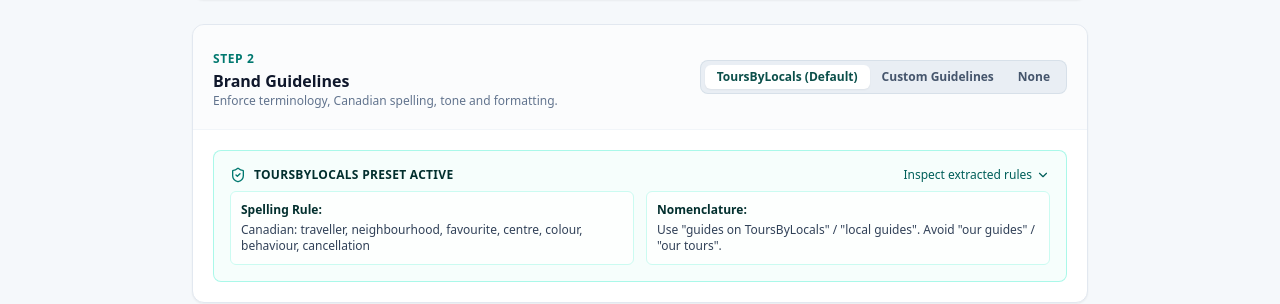
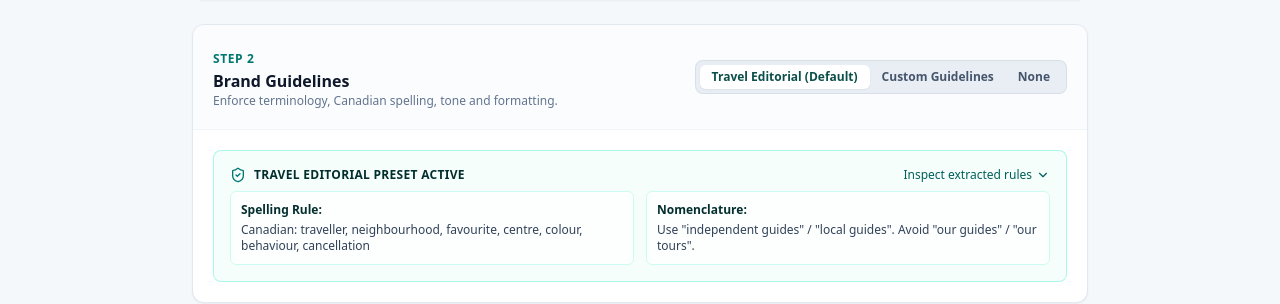
Before and after one commit to Ami55/blog-content-rewriter, a React (Vite) app: page / in a window 1280 px wide. Shown: the part 573-877 px from the top of the page. Built offline with nearby package versions, Linux system fonts and the light colour scheme.

Commit message:
Use neutral travel editorial defaults in src/components/InputWorkflow.tsx

```diff
--- a/src/components/InputWorkflow.tsx
+++ b/src/components/InputWorkflow.tsx
@@ -11,7 +11,7 @@
   Check
 } from 'lucide-react';
 import { BrandGuidelines, GuideLedOption, RewriteLevel } from '../types';
-import { EXPANSION_OPTIONS, TOURS_BY_LOCALS_GUIDELINES, EMPTY_BRAND_GUIDELINES } from '../constants';
+import { EXPANSION_OPTIONS, TRAVEL_EDITORIAL_GUIDELINES, EMPTY_BRAND_GUIDELINES } from '../constants';
 import { proxyRequest } from '../lib/api';
 
 interface InputWorkflowProps {
@@ -76,7 +76,7 @@
   const [inputTab, setInputTab] = useState<'paste' | 'url' | 'upload'>('paste');
   const [isExtractingUrl, setIsExtractingUrl] = useState(false);
   const [urlError, setUrlError] = useState<string | null>(null);
-  const [guidelineMode, setGuidelineMode] = useState<'tbl' | 'custom' | 'none'>('tbl');
+  const [guidelineMode, setGuidelineMode] = useState<'travel' | 'custom' | 'none'>('travel');
   const [customGuidelineText, setCustomGuidelineText] = useState('');
   const [isAnalyzingGuidelines, setIsAnalyzingGuidelines] = useState(false);
   const [showGuidelineDetails, setShowGuidelineDetails] = useState(false);
@@ -173,10 +173,10 @@
   };
 
   // Mode change
-  const handleGuidelineModeChange = (mode: 'tbl' | 'custom' | 'none') => {
+  const handleGuidelineModeChange = (mode: 'travel' | 'custom' | 'none') => {
     setGuidelineMode(mode);
-    if (mode === 'tbl') {
-      setBrandGuidelines(TOURS_BY_LOCALS_GUIDELINES);
+    if (mode === 'travel') {
+      setBrandGuidelines(TRAVEL_EDITORIAL_GUIDELINES);
     } else if (mode === 'none') {
       setBrandGuidelines(EMPTY_BRAND_GUIDELINES);
     } else if (mode === 'custom') {
@@ -379,16 +379,16 @@
 
           <div className="inline-flex rounded-lg p-1 bg-slate-200/70 border border-slate-300/60 self-start sm:self-auto">
             <button
-              id="btn-guidelines-tbl"
+              id="btn-guidelines-travel"
               type="button"
-              onClick={() => handleGuidelineModeChange('tbl')}
+              onClick={() => handleGuidelineModeChange('travel')}
               className={`px-3 py-1 text-xs font-semibold rounded-md transition-all ${
-                guidelineMode === 'tbl'
+                guidelineMode === 'travel'
                   ? 'bg-white text-teal-900 shadow-xs'
                   : 'text-slate-600 hover:text-slate-900'
               }`}
             >
-              ToursByLocals (Default)
+              Travel Editorial (Default)
             </button>
             <button
               id="btn-guidelines-custom"
@@ -418,13 +418,13 @@
         </div>
 
         <div className="p-4 sm:p-5 space-y-4">
-          {guidelineMode === 'tbl' && (
+          {guidelineMode === 'travel' && (
             <div className="rounded-lg bg-teal-50/60 border border-teal-200/80 p-4">
               <div className="flex items-center justify-between mb-2">
                 <div className="flex items-center gap-2">
                   <ShieldCheck className="w-4 h-4 text-teal-700" />
                   <span className="text-xs font-bold text-teal-950 uppercase tracking-wide">
-                    ToursByLocals Preset Active
+                    Travel Editorial Preset Active
                   </span>
                 </div>
                 <button
@@ -444,7 +444,7 @@
                 </div>
                 <div className="bg-white/80 p-2.5 rounded-md border border-teal-100">
                   <span className="font-semibold text-teal-950 block mb-1">Nomenclature:</span>
-                  <p className="text-slate-700">Use "guides on ToursByLocals" / "local guides". Avoid "our guides" / "our tours".</p>
+                  <p className="text-slate-700">Use "independent guides" / "local guides". Avoid "our guides" / "our tours".</p>
                 </div>
               </div>
 
```
